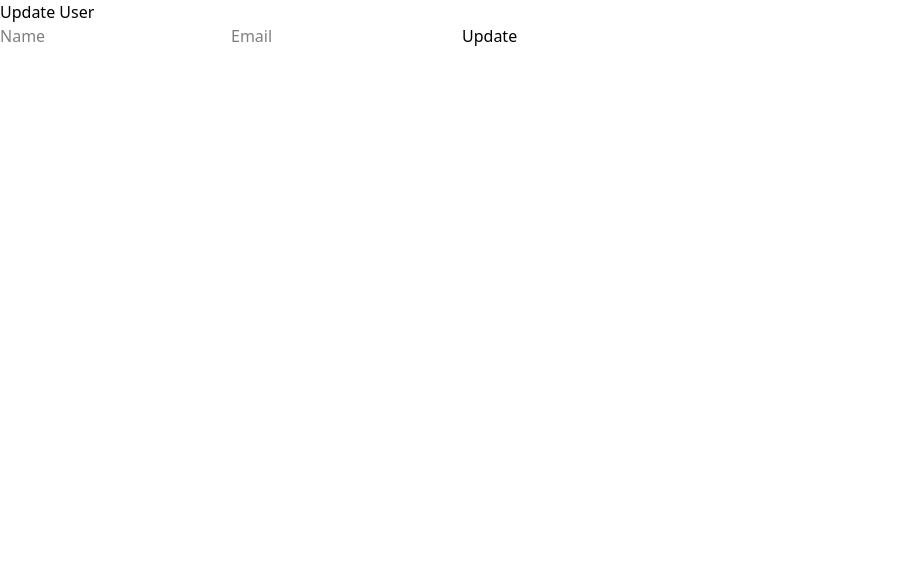
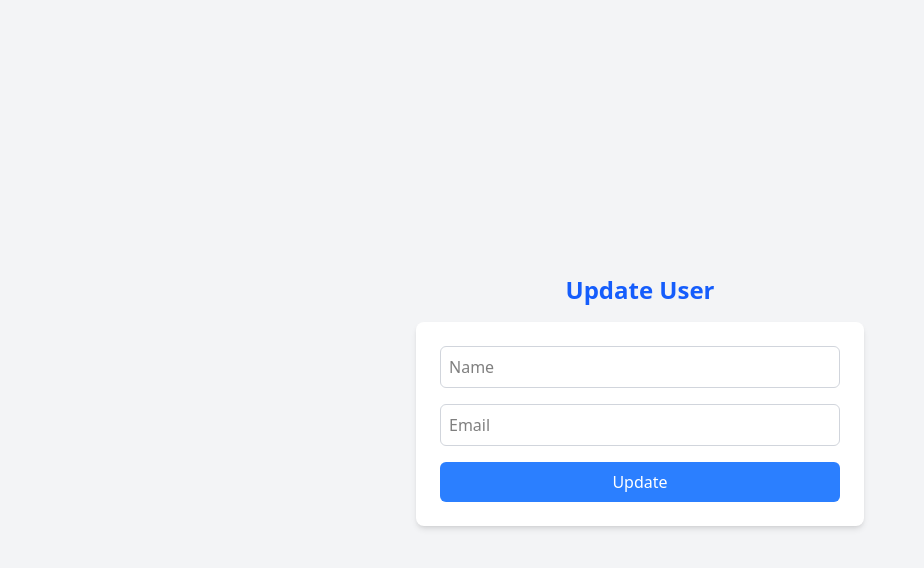
Before and after one commit to Anwarhacker/update_separately, a React (Vite) app in the folder frontend/: page /update/1 in a window 1280 px wide. Shown: the top 568 px of the page, without its empty margins (0-924 px from the left). Built offline with nearby package versions, Linux system fonts and the light colour scheme; no server answers.

Commit message:
added tailwind

```diff
--- a/frontend/src/components/Registration.jsx
+++ b/frontend/src/components/Registration.jsx
@@ -35,10 +35,24 @@ const Registration = () => {
     }
   };
 
+  const handleDelete = async (id) => {
+    try {
+      await axios.delete(`http://localhost:5000/users/${id}`);
+      setUsers(users.filter((user) => user.id !== id));
+    } catch (error) {
+      console.error("Error deleting user:", error);
+    }
+  };
+
   return (
-    <div>
-      <h1 className="text-green-500 font-bold">Registration Form</h1>
-      <form className="bg-red-300 flex flex-col" onSubmit={handleSubmit}>
+    <div className="max-w-2xl mx-auto p-6 bg-gray-100 rounded-lg shadow-lg mt-6">
+      <h1 className="text-2xl font-bold text-green-500 mb-4">
+        Registration Form
+      </h1>
+      <form
+        className="bg-white p-4 rounded-lg shadow-md space-y-3"
+        onSubmit={handleSubmit}
+      >
         <input
           type="text"
           name="name"
@@ -46,6 +60,7 @@ const Registration = () => {
           value={formData.name}
           onChange={handleInputChange}
           required
+          className="w-full p-2 border rounded-md"
         />
         <input
           type="email"
@@ -54,20 +69,40 @@ const Registration = () => {
           value={formData.email}
           onChange={handleInputChange}
           required
+          className="w-full p-2 border rounded-md"
         />
-        <button className="bg-green-800 inline text-white" type="submit">
+        <button
+          className="w-full bg-green-500 text-white py-2 rounded-md hover:bg-green-600"
+          type="submit"
+        >
           Register
         </button>
       </form>
 
-      <h2>Users List</h2>
-      <ul>
+      <h2 className="text-xl font-semibold mt-6">Users List</h2>
+      <ul className="mt-4 space-y-3">
         {users.map((user) => (
-          <li key={user.id}>
-            {user.name} - {user.email}
-            <Link to={`/update/${user.id}`} style={{ marginLeft: "10px" }}>
-              Edit
-            </Link>
+          <li
+            key={user.id}
+            className="flex justify-between items-center bg-white p-3 shadow-md rounded-md"
+          >
+            <span className="text-gray-700">
+              {user.name} - {user.email}
+            </span>
+            <div>
+              <Link
+                className="bg-blue-500 text-white px-3 py-1 rounded-md mr-2 hover:bg-blue-600"
+                to={`/update/${user.id}`}
+              >
+                Edit
+              </Link>
+              <button
+                className="bg-red-500 text-white px-3 py-1 rounded-md hover:bg-red-600"
+                onClick={() => handleDelete(user.id)}
+              >
+                Delete
+              </button>
+            </div>
           </li>
         ))}
       </ul>
--- a/frontend/src/components/Update.jsx
+++ b/frontend/src/components/Update.jsx
@@ -41,9 +41,12 @@ const Update = () => {
   };
 
   return (
-    <div>
-      <h1>Update User</h1>
-      <form onSubmit={handleUpdate}>
+    <div className="flex flex-col items-center justify-center min-h-screen bg-gray-100 p-6">
+      <h1 className="text-2xl font-bold text-blue-600 mb-4">Update User</h1>
+      <form
+        onSubmit={handleUpdate}
+        className="bg-white p-6 rounded-lg shadow-md w-full max-w-md"
+      >
         <input
           type="text"
           name="name"
@@ -51,6 +54,7 @@ const Update = () => {
           value={formData.name}
           onChange={handleInputChange}
           required
+          className="w-full p-2 border border-gray-300 rounded-md mb-4"
         />
         <input
           type="email"
@@ -59,8 +63,14 @@ const Update = () => {
           value={formData.email}
           onChange={handleInputChange}
           required
+          className="w-full p-2 border border-gray-300 rounded-md mb-4"
         />
-        <button type="submit">Update</button>
+        <button
+          type="submit"
+          className="w-full bg-blue-500 text-white py-2 rounded-md hover:bg-blue-600 transition"
+        >
+          Update
+        </button>
       </form>
     </div>
   );
```
